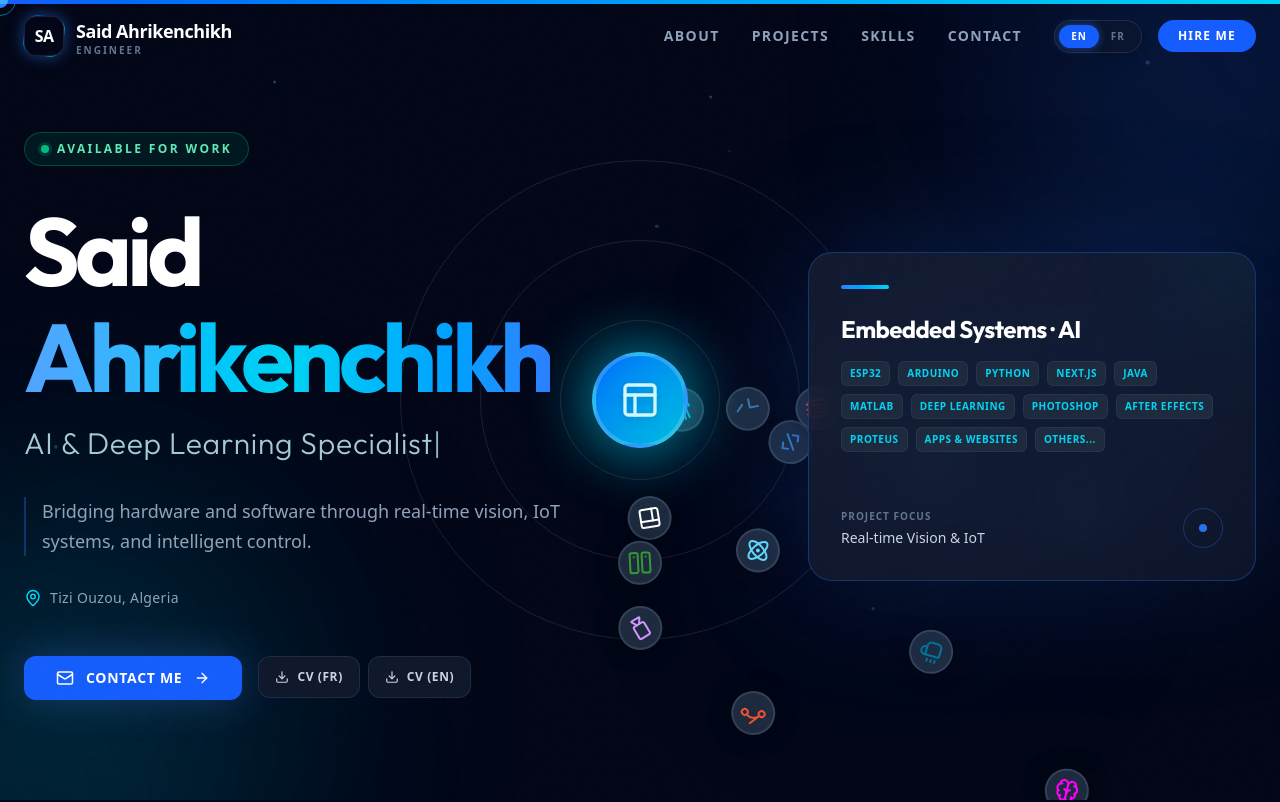
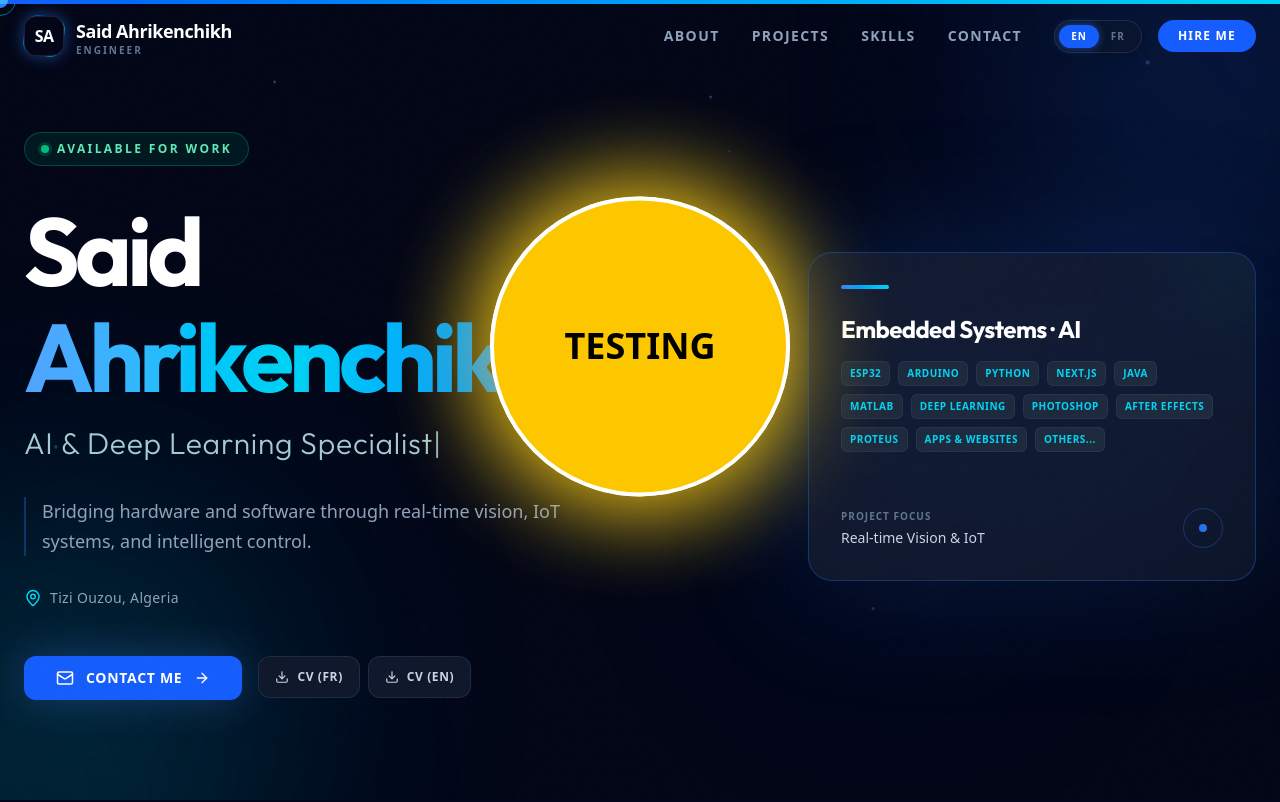
Before and after one commit to berbersoft02/portfolio, a Next.js app: page / in a window 1280 px wide. Shown: the top 802 px of the page. Built offline with nearby package versions, Linux system fonts and the light colour scheme.

Commit message:
debug: nuclear test for OrbitingSkills visibility

```diff
--- a/src/app/page.tsx
+++ b/src/app/page.tsx
@@ -90,6 +90,11 @@
           </p>
         </footer>
       </div>
+
+      {/* TESTING: Fixed Front Layer - IF THIS APPEARS, THE COMPONENT IS RENDERING */}
+      <div className="fixed inset-0 flex items-center justify-center z-[9999] pointer-events-none">
+        <OrbitingSkills />
+      </div>
     </main>
   );
 }
--- a/src/components/ui/orbiting-skills.tsx
+++ b/src/components/ui/orbiting-skills.tsx
@@ -1,103 +1,10 @@
 "use client"
 import React from 'react';
-import { motion } from 'framer-motion';
-import {
-  FileCode, Code2, Atom, Server, Wind,
-  Layout, Cpu, Terminal, Coffee, GitBranch,
-  Brain, Image, Video, Microchip, Layers
-} from 'lucide-react';
-
-type IconType =
-  | 'html' | 'css' | 'javascript' | 'react' | 'node' | 'tailwind'
-  | 'nextjs' | 'typescript' | 'cpp' | 'python' | 'java' | 'git'
-  | 'arduino' | 'ai' | 'photoshop' | 'aftereffects' | 'esp32';
-
-const iconComponents: Record<IconType, { component: React.ElementType; color: string }> = {
-  html: { component: FileCode, color: '#E34F26' },
-  css: { component: Layers, color: '#1572B6' },
-  javascript: { component: Code2, color: '#F7DF1E' },
-  react: { component: Atom, color: '#61DAFB' },
-  node: { component: Server, color: '#339933' },
-  tailwind: { component: Wind, color: '#06B6D4' },
-  nextjs: { component: Layout, color: '#FFFFFF' },
-  typescript: { component: Code2, color: '#3178C6' },
-  cpp: { component: Cpu, color: '#00599C' },
-  python: { component: Terminal, color: '#3776AB' },
-  java: { component: Coffee, color: '#007396' },
-  git: { component: GitBranch, color: '#F05032' },
-  arduino: { component: Microchip, color: '#00979D' },
-  ai: { component: Brain, color: '#FF00FF' },
-  photoshop: { component: Image, color: '#31A8FF' },
-  aftereffects: { component: Video, color: '#CF96FD' },
-  esp32: { component: Cpu, color: '#E7352C' },
-};
-
-const SkillIcon = ({ type, radius, speed, reverse = false, index, total }: { type: IconType; radius: number; speed: number; reverse?: boolean; index: number; total: number }) => {
-  const Icon = iconComponents[type].component;
-  const initialRotation = (index / total) * 360;
-
-  return (
-    <motion.div
-      className="absolute top-1/2 left-1/2"
-      initial={{ rotate: initialRotation }}
-      animate={{ rotate: initialRotation + (reverse ? -360 : 360) }}
-      transition={{ duration: speed, repeat: Infinity, ease: "linear" }}
-      style={{
-        width: radius * 2,
-        height: radius * 2,
-        transform: 'translate(-50%, -50%)',
-      }}
-    >
-      <div
-        className="absolute top-0 left-1/2 -translate-x-1/2 -translate-y-1/2 flex items-center justify-center bg-slate-800 border-2 border-slate-700 rounded-full shadow-[0_0_20px_rgba(0,0,0,0.5)] p-2"
-        style={{ width: 44, height: 44 }}
-      >
-        <motion.div
-           animate={{ rotate: initialRotation + (reverse ? -360 : 360) }}
-           transition={{ duration: speed, repeat: Infinity, ease: "linear" }}
-           style={{ rotate: -(initialRotation + (reverse ? -360 : 360)) }}
-        >
-          <Icon size={24} color={iconComponents[type].color} />
-        </motion.div>
-      </div>
-    </motion.div>
-  );
-};
 
 export default function OrbitingSkills() {
   return (
-    <div className="relative w-[600px] h-[600px] flex items-center justify-center scale-[0.6] sm:scale-75 md:scale-90 lg:scale-100 opacity-100">
-      {/* Central Core - High Contrast */}
-      <div className="relative z-50 w-24 h-24 bg-gradient-to-br from-blue-600 to-cyan-500 rounded-full flex items-center justify-center shadow-[0_0_60px_rgba(6,182,212,0.6)] border-4 border-white/20">
-        <Layout size={40} className="text-white drop-shadow-lg" />
-        <div className="absolute inset-0 rounded-full bg-cyan-400 blur-2xl animate-pulse opacity-40" />
-      </div>
-
-      {/* Orbit Rings for visibility */}
-      <div className="absolute w-[160px] h-[160px] border border-white/10 rounded-full" />
-      <div className="absolute w-[320px] h-[320px] border border-white/10 rounded-full" />
-      <div className="absolute w-[480px] h-[480px] border border-white/10 rounded-full" />
-
-      {/* Skills Orbits */}
-      {/* Inner: Web */}
-      <SkillIcon type="react" radius={80} speed={15} index={0} total={4} />
-      <SkillIcon type="nextjs" radius={80} speed={15} index={1} total={4} />
-      <SkillIcon type="tailwind" radius={80} speed={15} index={2} total={4} />
-      <SkillIcon type="typescript" radius={80} speed={15} index={3} total={4} />
-
-      {/* Middle: Langs */}
-      <SkillIcon type="node" radius={160} speed={25} index={0} total={5} reverse />
-      <SkillIcon type="python" radius={160} speed={25} index={1} total={5} reverse />
-      <SkillIcon type="cpp" radius={160} speed={25} index={2} total={5} reverse />
-      <SkillIcon type="java" radius={160} speed={25} index={3} total={5} reverse />
-      <SkillIcon type="git" radius={160} speed={25} index={4} total={5} reverse />
-
-      {/* Outer: Special */}
-      <SkillIcon type="arduino" radius={240} speed={40} index={0} total={5} />
-      <SkillIcon type="ai" radius={240} speed={40} index={1} total={5} />
-      <SkillIcon type="photoshop" radius={240} speed={40} index={2} total={5} />
-      <SkillIcon type="aftereffects" radius={240} speed={40} index={3} total={5} />
-      <SkillIcon type="esp32" radius={240} speed={40} index={4} total={5} />
+    <div className="flex items-center justify-center w-[300px] h-[300px] bg-yellow-400 rounded-full shadow-[0_0_100px_rgba(250,204,21,0.8)] border-4 border-white animate-bounce">
+      <span className="text-black font-black text-4xl">TESTING</span>
     </div>
   );
 }
```
